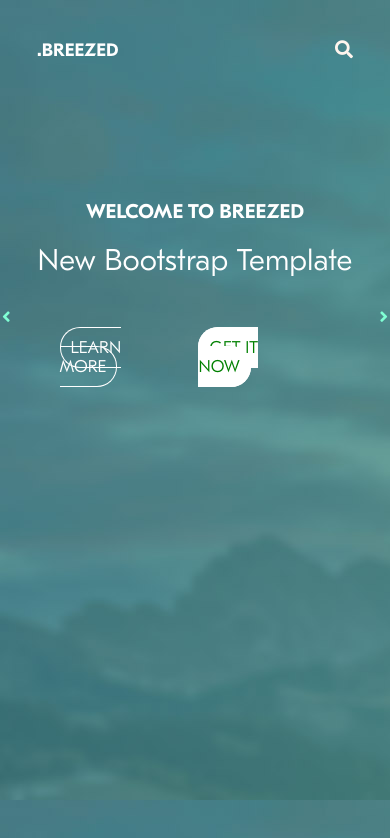
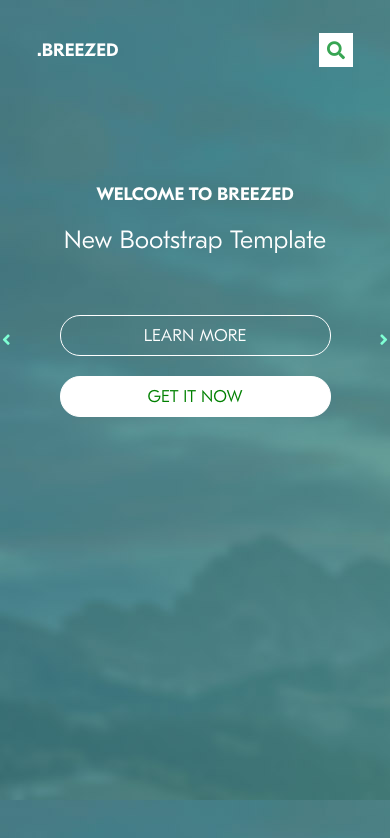
Before and after one commit to musfira-parvin/breeze, a plain HTML site: page index.html in a window 390 px wide. Drawn offline with Linux system fonts and the light colour scheme; files whose address does not match are found by name.

Commit message:
completed responsive

```diff
--- a/css/style.css
+++ b/css/style.css
@@ -160,7 +160,7 @@ br.clear {
 }
 #spotlight header nav ul li a {
 	font-size: 14px;
-	font-weight: bold;
+
 	color:white;
 	display: inline-block;
 }
@@ -168,7 +168,9 @@ br.clear {
 
 }
 #spotlight header nav div a i.fa-search {
-	color: seashell;
+	color: rgb(56, 165, 83);
+	background: white;
+	padding: 8px 8px;
 
 }
 #spotlight div.content {
@@ -180,6 +182,7 @@ br.clear {
 }
 #spotlight div.content a{
 	margin: 0 auto;
+	display: inline-block;
 }
 #spotlight div.content a.icon-left {
 	position: absolute;
@@ -220,7 +223,7 @@ br.clear {
 }
 section.wrapper div.content ul li a {
 	margin-top: 20px;
-	width:20px;
+	/* width:20px; */
 	padding: 50px;
 }
 section.wrapper div.content ul li a.button {
@@ -261,3 +264,29 @@ section.wrapper div.content ul li a.submit {
 		display: none;
 	}
 }
+@media all and (max-width:480px){
+	#spotlight div.content {
+		padding: 84px 0;
+	}
+	#spotlight div.content h1 {
+		font-size: 18px;
+	}
+	#spotlight div.content h3 {
+		font-size: 25px;
+	}
+	#spotlight div.content ul {
+		flex-wrap: wrap;
+		width: 100%;
+	}
+	#spotlight div.content ul li {
+		margin-bottom: 20px;
+		margin-right: 0px;
+	}
+	#spotlight div.content ul li a {
+		width: 100%;
+		text-align: center;
+	}
+	#spotlight div.content ul li {
+		width: 100%;
+	}
+}
```
